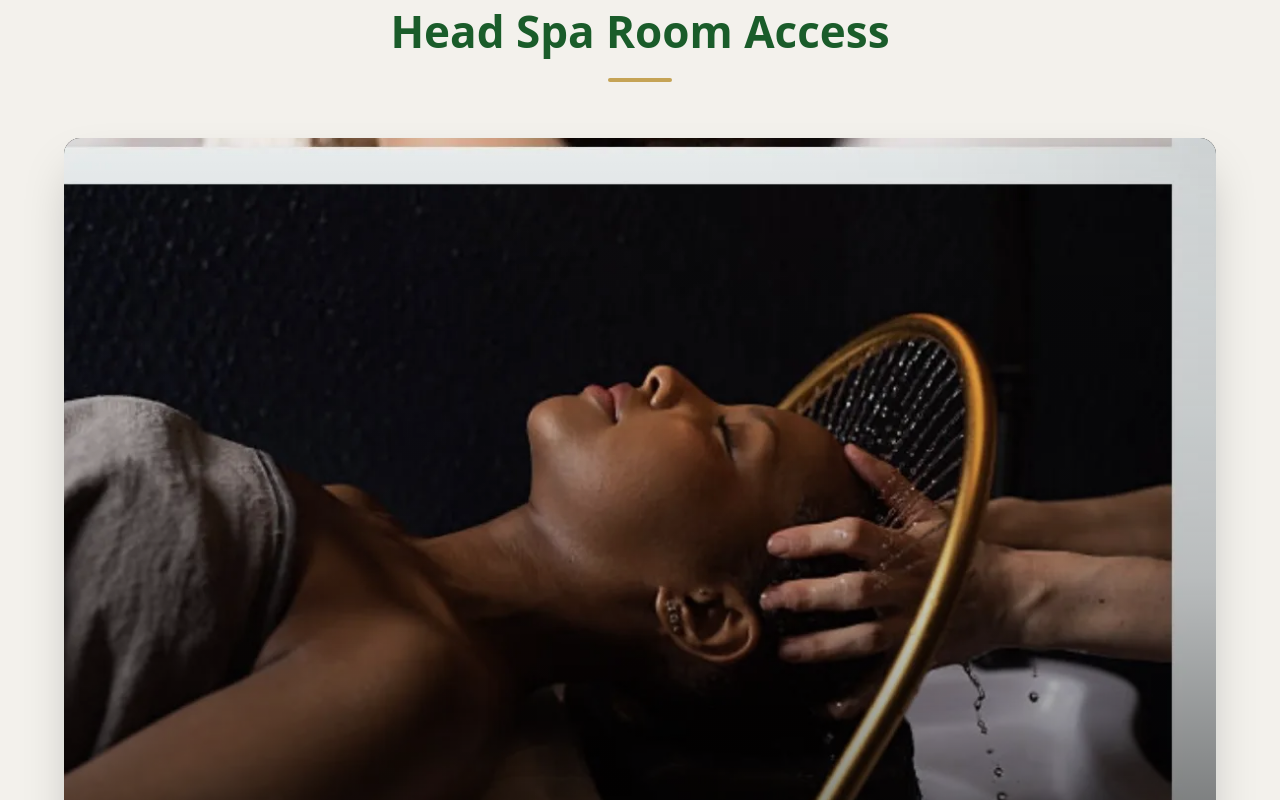
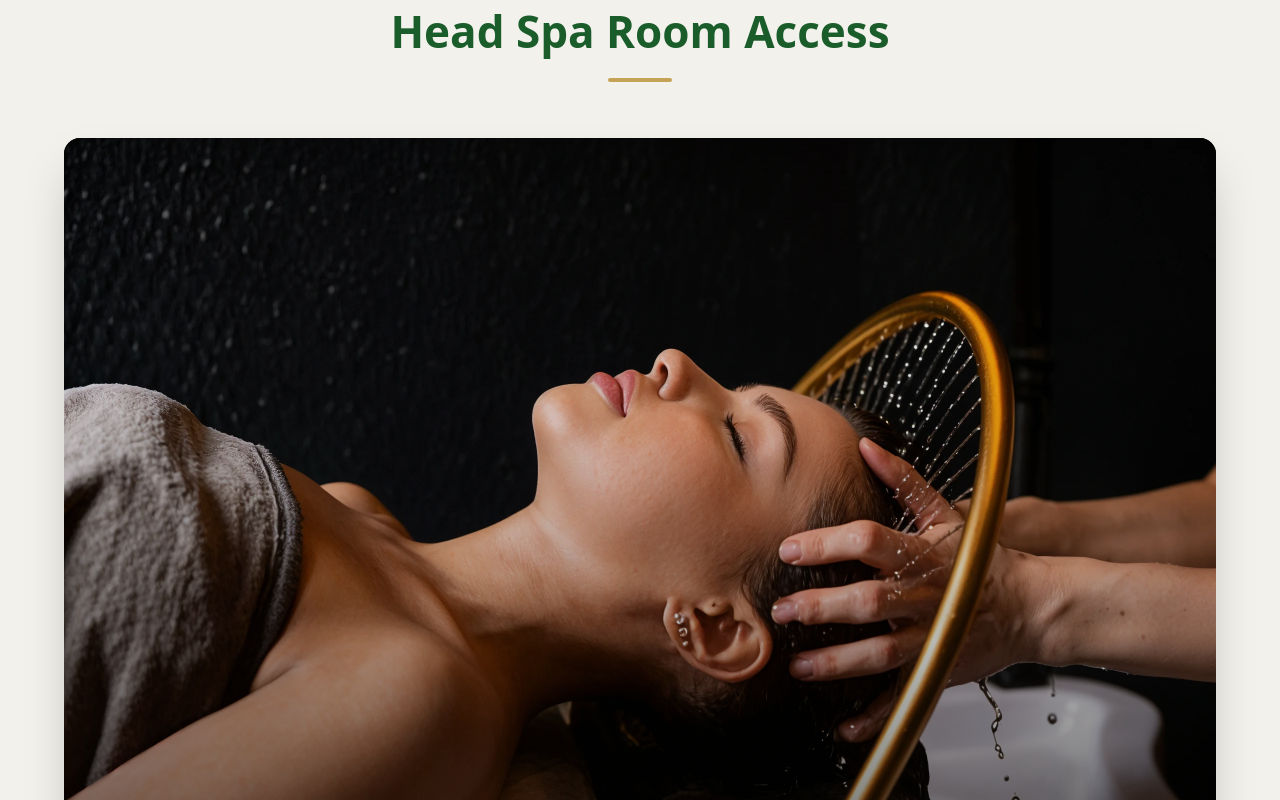
Before and after one commit to jonmohon/smyrna-suites, a Next.js app: page / in a window 1280 px wide. Shown: the part 1120-1920 px from the top of the page. Built offline with nearby package versions, Linux system fonts and the light colour scheme.

Commit message:
Replace head spa image with new higher-res photo
Co-Authored-By: Claude Opus 4.6 (1M context) <noreply@anthropic.com>

```diff
--- a/src/app/page.tsx
+++ b/src/app/page.tsx
@@ -160,7 +160,7 @@ export default function Home() {
           {/* Image card */}
           <div className="relative mt-14">
             <ScrollReveal variant="fade-up" delay={150}>
-              <div className="relative w-full overflow-hidden rounded-2xl bg-black shadow-2xl" style={{ aspectRatio: '1170 / 892' }}>
+              <div className="relative w-full overflow-hidden rounded-2xl bg-black shadow-2xl" style={{ aspectRatio: '2304 / 1728' }}>
                 <Image
                   src="/images/hair-wash.webp"
                   alt="Luxurious head spa hair washing service"
```
Also changed, not shown: public/images/hair-wash.webp.
